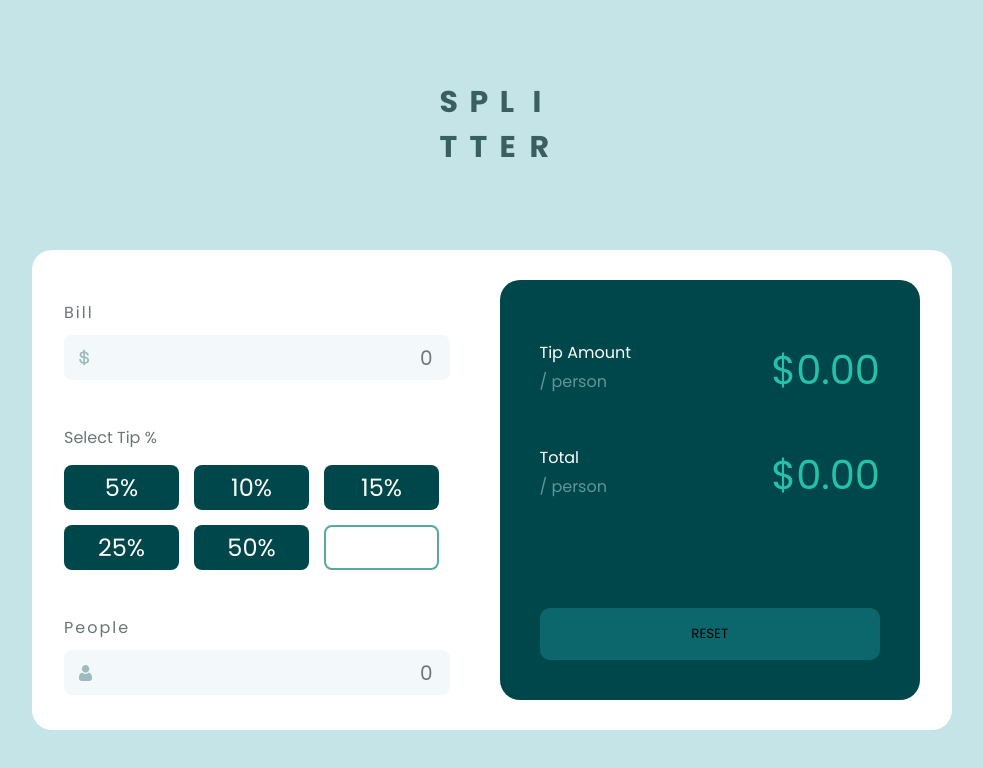
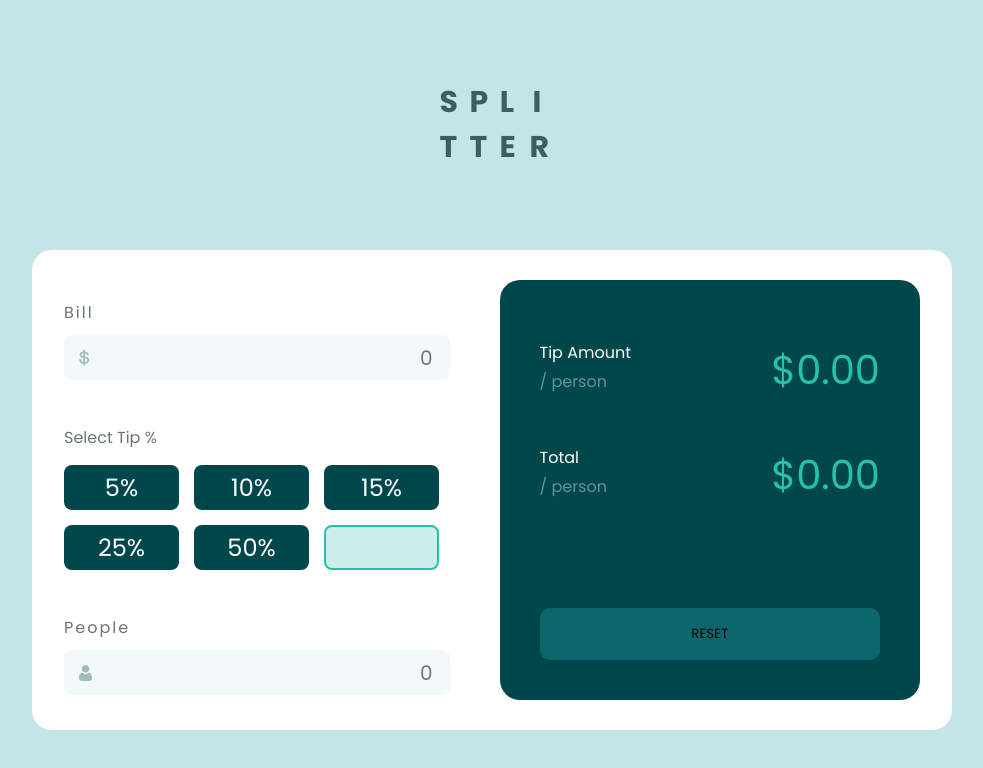
Before and after one commit to Brun0Silveir4/tip-calculator, a React (Vite) app: page / in a window 1280 px wide. Both pictures are taken after a click on the element "Custom". Shown: the top 768 px of the page, without its empty margins (148-1131 px from the left). Built offline with nearby package versions, Linux system fonts and the light colour scheme.

Commit message:
update: selected state on click tip btn

```diff
--- a/src/components/Btn-group/BtnGroup.jsx
+++ b/src/components/Btn-group/BtnGroup.jsx
@@ -1,11 +1,12 @@
-import "./BtnGroup.scss"
-import { useState, useRef } from "react"
+import "./BtnGroup.scss";
+import { useState, useRef } from "react";
 
 export default function BtnGroup({ defineTipValue }) {
   const inputRef = useRef(null);
 
   const [input, setInput] = useState(false);
   const [customInput, setCustomInput] = useState("");
+  const [selected, setSelected] = useState(null);
 
   const noNegativeOrE = (e) => {
     if (e.key === "-" || e.key.toLowerCase() === "e") {
@@ -20,8 +21,9 @@ export default function BtnGroup({ defineTipValue }) {
   };
 
   const handleBlur = () => {
-    if(customInput){
-        defineTipValue(customInput)
+    if (customInput) {
+      defineTipValue(customInput);
+      setSelected("custom");
     }
   };
 
@@ -33,12 +35,14 @@ export default function BtnGroup({ defineTipValue }) {
 
   const handleClick = (value) => {
     defineTipValue(value);
+    setSelected(value);
     setInput(false);
-    setCustomInput(""); // limpa o campo custom ao escolher botão fixo
+    setCustomInput("");
   };
 
   const handleCustom = () => {
     setInput(true);
+    setSelected("custom");
   };
 
   return (
@@ -47,20 +51,26 @@ export default function BtnGroup({ defineTipValue }) {
         <p>Select Tip %</p>
       </div>
       <div className="tip-percentage__btn-group">
-        <div className="tip-percentage__btn tip-percentage__btn--fill" onClick={() => handleClick(5)}>5%</div>
-        <div className="tip-percentage__btn tip-percentage__btn--fill" onClick={() => handleClick(10)}>10%</div>
-        <div className="tip-percentage__btn tip-percentage__btn--fill" onClick={() => handleClick(15)}>15%</div>
-        <div className="tip-percentage__btn tip-percentage__btn--fill" onClick={() => handleClick(25)}>25%</div>
-        <div className="tip-percentage__btn tip-percentage__btn--fill" onClick={() => handleClick(50)}>50%</div>
+        {[5, 10, 15, 25, 50].map((val) => (
+          <div key={val}
+          className={`tip-percentage__btn tip-percentage__btn--fill ${selected === val ? "selected" : ""}`}
+          onClick={() => handleClick(val)}>
+            {val}%
+          </div>
+        ))}
 
-        {input === false ? (
-          <div className="tip-percentage__btn tip-percentage__btn--custom" onClick={handleCustom}>Custom</div>
+        {!input ? (
+          <div
+          className={`tip-percentage__btn tip-percentage__btn--custom ${selected === "custom" ? "selected" : ""}`}
+          onClick={handleCustom}>
+            Custom
+          </div>
         ) : (
           <input
             type="number"
             ref={inputRef}
             value={customInput}
-            className="tip-percentage__btn tip-percentage__btn--custom--input"
+            className={`tip-percentage__btn tip-percentage__btn--custom--input ${selected === "custom" ? "selected" : ""}`}
             onChange={handleChange}
             onKeyDown={noNegativeOrE}
             onBlur={handleBlur}
--- a/src/components/Btn-group/BtnGroup.scss
+++ b/src/components/Btn-group/BtnGroup.scss
@@ -1,4 +1,4 @@
-.tip-percentage{
+.tip-percentage {
   &__title {
     color: #6a7577;
   }
@@ -24,33 +24,50 @@
       transition: 0.3s ease;
       color: white;
 
-          &:hover{
+      &:hover {
         color: #094745;
         background-color: #9ee8df;
       }
+
+      &.selected {
+        background-color: #26c0ab;
+        color: white;
+      }
     }
 
-        &--custom{
+    &--custom {
       font-size: 20px;
       background-color: #f3f8fb;
       color: #094745;
 
+      &.selected {
+        background-color: #cbeeea;
+        border: 2px solid #26c0ab;
+      }
 
-
-          &--input{
+      &--input {
         border: 2px solid #57a99e;
         outline: none;
         cursor: text;
         text-align: end;
         padding: 10px;
         color: #094745;
+        width: 115px;
+        height: 45px;
+        font-size: 20px;
+        border-radius: 8px;
+
+        &.selected {
+          border: 2px solid #26c0ab;
+          background-color: #cbeeea;
         }
 
-          &--input::-webkit-outer-spin-button,
-          &--input::-webkit-inner-spin-button {
+        &::-webkit-outer-spin-button,
+        &::-webkit-inner-spin-button {
           -webkit-appearance: none;
           margin: 0;
         }
       }
     }
   }
+}
```
Lines whose indentation alone changed are shown as unchanged.
